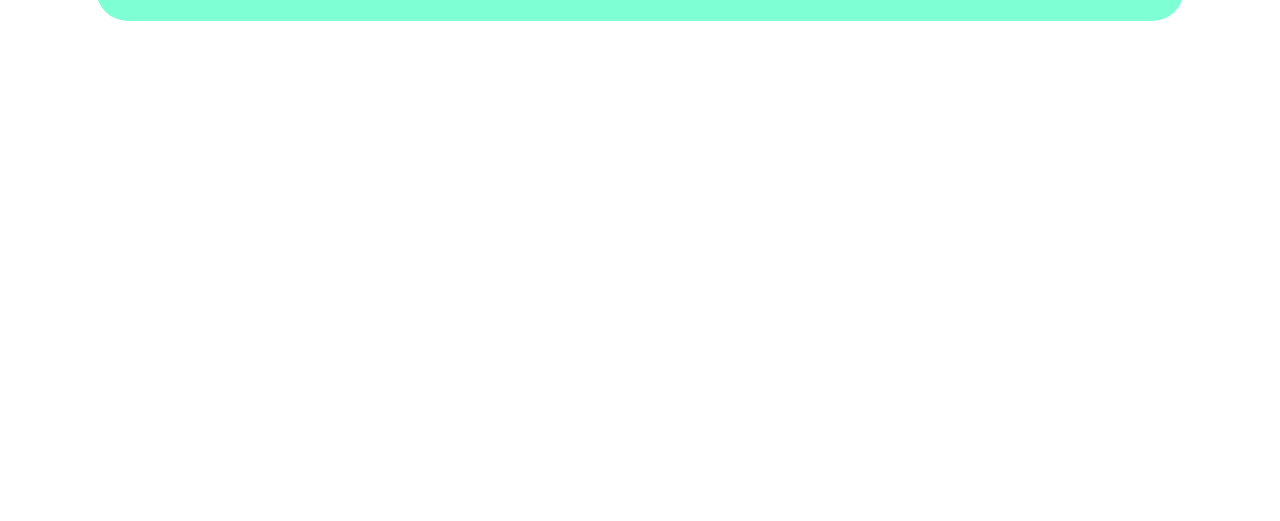
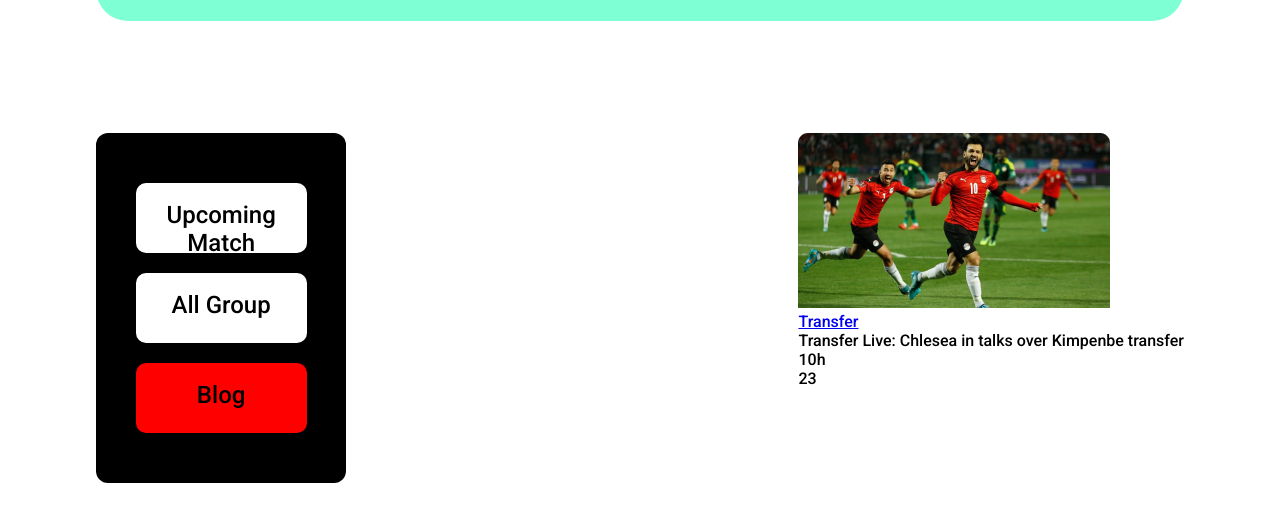
Before and after one commit to hamimhossain1/world-cup-2022, a plain HTML site: page index.html in a window 1280 px wide. Shown: the part 715-1236 px from the top of the page. Before the commit the page ends 800 px from the top, so only its background shows below. Drawn offline with Linux system fonts and the light colour scheme.

Commit message:
main section in half way

```diff
--- a/index.html
+++ b/index.html
@@ -44,15 +44,16 @@
 
     <!-- main start  -->
     <main>
-        <!-- <section>
+        <section id="main-container">
+            <div class="main-container">
                 <div class="menu">
                     <div class="menu_btns">
                         <a href="#">Upcoming Match</a>
                         <a href="#">All Group</a>
-                    <a href="#">Blog</a>
+                        <a class="blog" href="#">Blog</a>
                     </div>
                 </div>
-            <article class="all_cards">
+                <div class="all_cards">
                     <div class="cards">
                         <div class="card">
                             <div class="card-img">
@@ -66,15 +67,15 @@
                                     <p>23</p>
                                 </div>
                             </div>
-
                         </div>
                     </div>
-            </article>
-        </section> -->
+                </div>
+            </div>
+        </section>
     </main>
     <!-- main end  -->
 
-
+<br><br><br><br>
 
 
 
--- a/style.css
+++ b/style.css
@@ -145,6 +145,43 @@ body{
 
 /* menu & article start  */
 
+.main-container{
+    width: 85%;
+    display: flex;
+    justify-content: space-between;
+    margin: 0 auto;
+    padding-top: 7rem;
+
+}
+.menu{
+    width: 23%;
+    height: 350px;
+    background-color: black;
+    border-radius: 12px;
+}
+.menu_btns{
+display: flex;
+flex-direction: column;
+align-items: center;
+padding: 30px;
+}
+.menu_btns a{
+display: block;
+text-decoration: none;
+background-color: #fff;
+margin-top: 20px;
+width: 90%;
+height: 70px;
+color: black;
+text-align: center;
+border-radius: 10px;
+padding-top: 18px;
+font-size: 1.5rem;
+
+}
+.blog{
+    background-color: red !important;
+}
 
 
 
```
Lines whose indentation alone changed are shown as unchanged.
